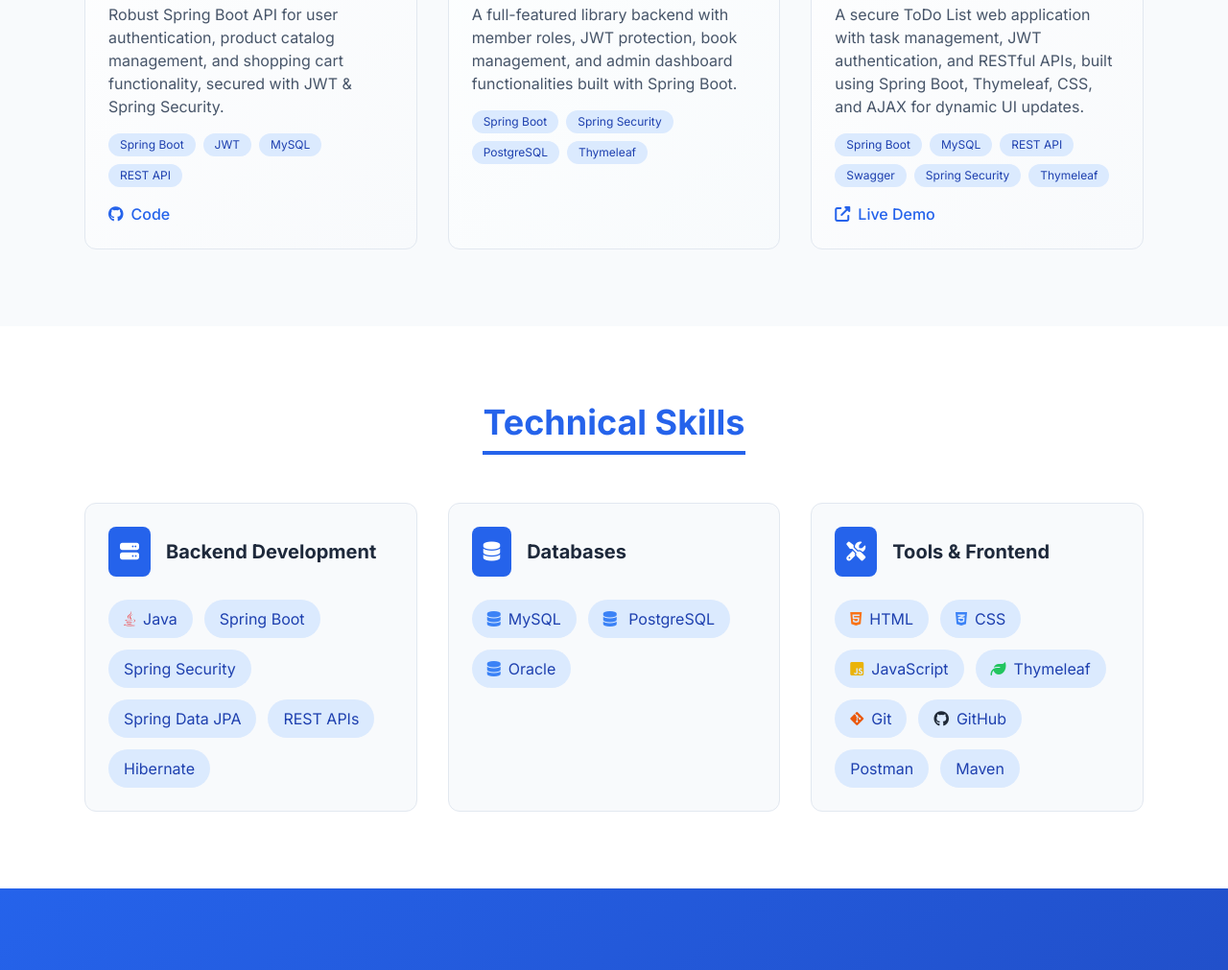
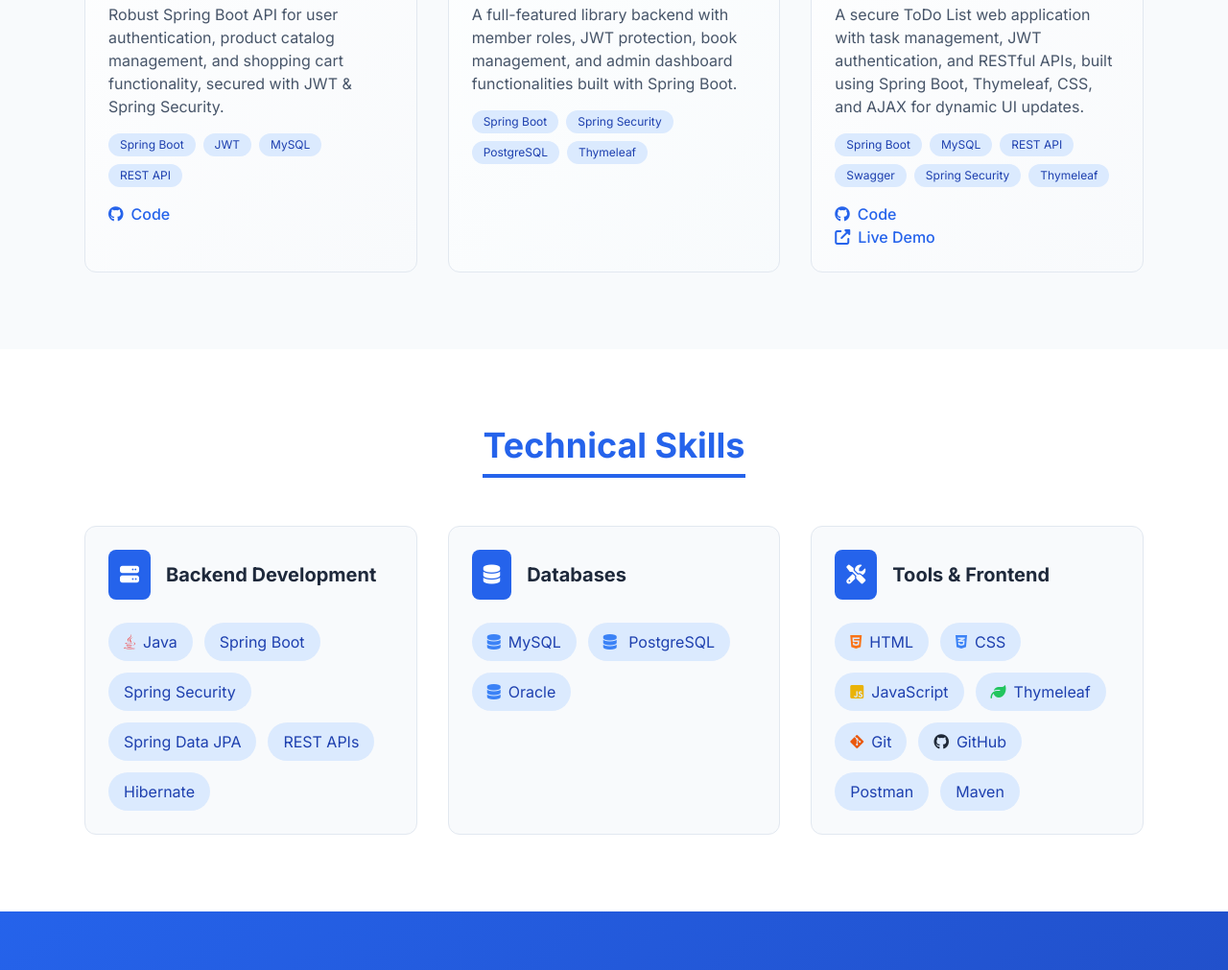
Before and after one commit to hafeezu-rehman/hafeezu-rehman.github.io, a plain HTML site: page index.html in a window 1280 px wide. Shown: the part 2546-3557 px from the top of the page at 96% size. Drawn offline with nearby package versions, Linux system fonts and the light colour scheme.

Commit message:
Added Demo URL

```diff
--- a/index.html
+++ b/index.html
@@ -381,7 +381,12 @@
               <span class="text-xs bg-blue-100 text-blue-800 px-3 py-1 rounded-full">Thymeleaf</span>
             </div>
             <div class="flex space-x-4">
-              <a href="#" class="text-primary hover:text-secondary font-medium flex items-center">
+              <a href="https://github.com/hafeezu-rehman/TODOList" target="_blank" class="text-primary hover:text-secondary font-medium flex items-center">
+                <i class="fab fa-github mr-2"></i> Code
+              </a>
+            </div>
+            <div class="flex space-x-4">
+              <a href="http://54.225.90.113:8085/" class="text-primary hover:text-secondary font-medium flex items-center">
                 <i class="fas fa-external-link-alt mr-2"></i> Live Demo
               </a>
             </div>
```
